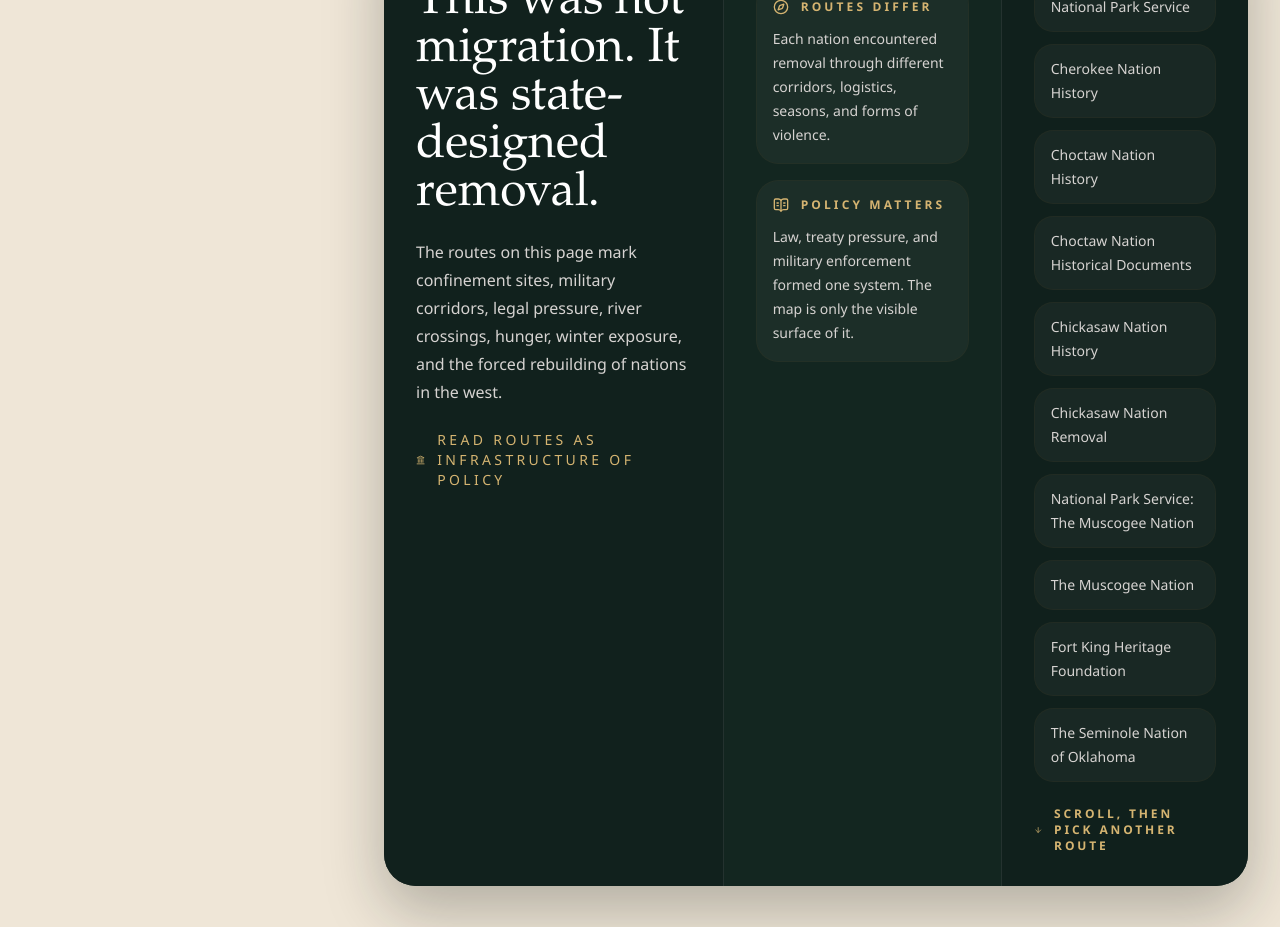
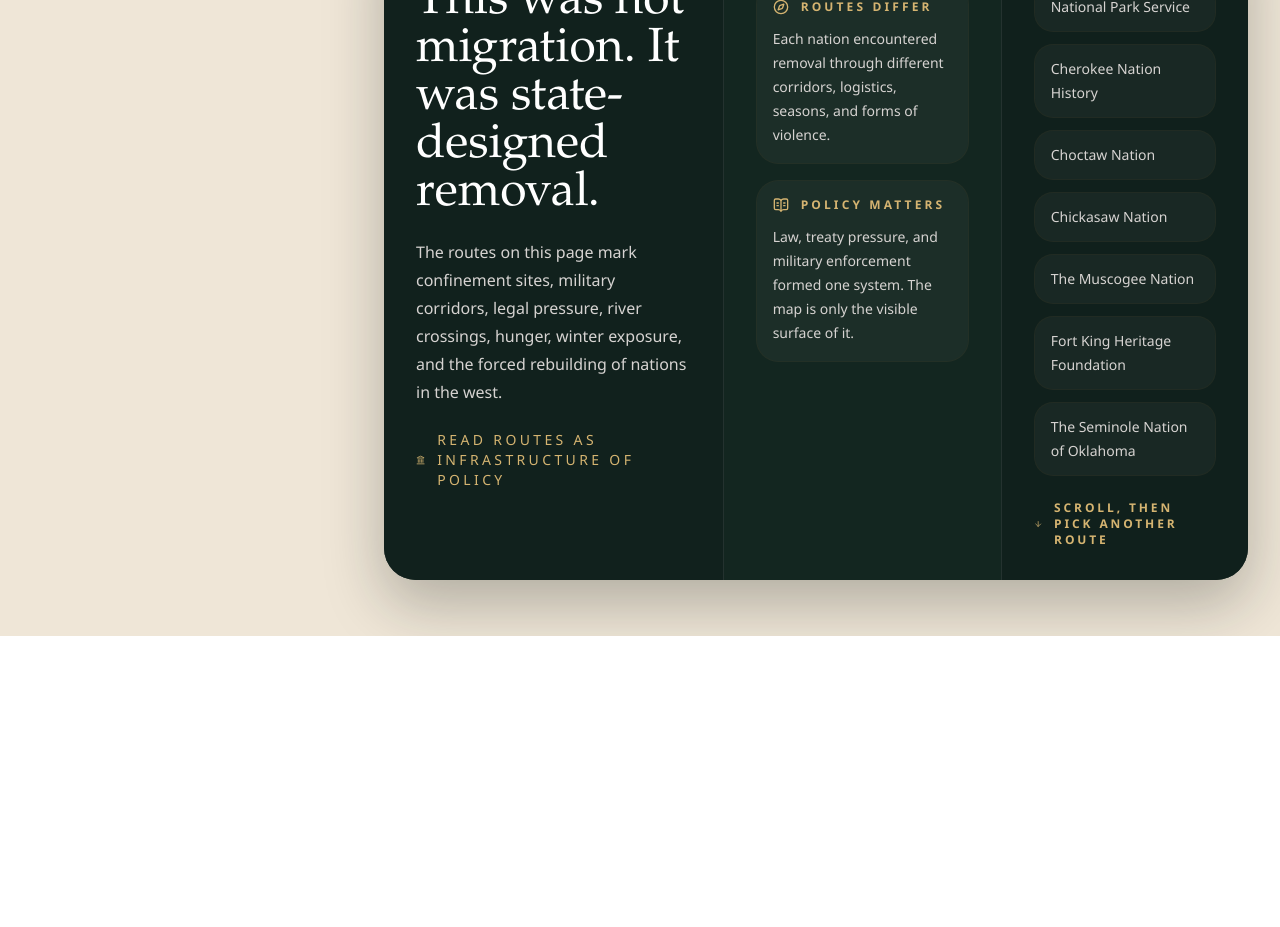
Before and after one commit to thanksother1234-create/Trail-of-Tears-Map, a React (Vite) app: page / in a window 1280 px wide. Shown: the part 2880-3807 px from the top of the page. After the commit the page ends 3516 px from the top, so only its background shows below. Built offline with nearby package versions, Linux system fonts and the light colour scheme.

Commit message:
Updates to sources to remove repetitive sources

```diff
--- a/src/components/sections/StatementBanner.tsx
+++ b/src/components/sections/StatementBanner.tsx
@@ -3,10 +3,60 @@ import { ArrowDown, BookOpenText, Compass, Landmark } from "lucide-react";
 
 import { trailRoutes } from "@/data/trailData";
 
+const sourceLabelOverrides: Record<string, string> = {
+  "cherokee.org": "Cherokee Nation",
+  "chickasaw.net": "Chickasaw Nation",
+  "choctawnation.com": "Choctaw Nation",
+  "ftking.org": "Fort King Heritage Foundation",
+  "muscogeenation.com": "The Muscogee Nation",
+  "nps.gov": "National Park Service",
+  "sno-nsn.gov": "The Seminole Nation of Oklahoma",
+};
+
+function getSourceSiteKey(url: string) {
+  return new URL(url).hostname.replace(/^www\./, "").toLowerCase();
+}
+
+function getSourceSiteHomePage(url: string) {
+  const parsed = new URL(url);
+
+  return `${parsed.protocol}//${parsed.hostname}/`;
+}
+
+function getSourceSiteLabel(siteKey: string, fallbackLabel: string) {
+  return (
+    sourceLabelOverrides[siteKey] ??
+    fallbackLabel
+      .replace(/:\s.*$/, "")
+      .replace(/\s+(History|Historical Documents|Removal)$/i, "")
+      .trim()
+  );
+}
+
 export function StatementBanner() {
+  const routeSources = trailRoutes.flatMap((route) => route.sources);
+  const sourceCountsBySite = routeSources.reduce((counts, source) => {
+    const siteKey = getSourceSiteKey(source.url);
+
+    counts.set(siteKey, (counts.get(siteKey) ?? 0) + 1);
+    return counts;
+  }, new Map<string, number>());
+
   const sources = Array.from(
-    new Map(trailRoutes.flatMap((route) => route.sources).map((source) => [source.url, source]))
-      .values(),
+    new Map(
+      routeSources.map((source) => {
+        const siteKey = getSourceSiteKey(source.url);
+        const useHomePage = (sourceCountsBySite.get(siteKey) ?? 0) > 1;
+        const normalizedSource = useHomePage
+          ? {
+              label: getSourceSiteLabel(siteKey, source.label),
+              url: getSourceSiteHomePage(source.url),
+            }
+          : source;
+
+        return [normalizedSource.url, normalizedSource] as const;
+      }),
+    ).values(),
   );
 
   return (
--- a/src/data/trailData.ts
+++ b/src/data/trailData.ts
@@ -124,13 +124,7 @@ export const trailRoutes: TrailRoute[] = [
       "Choctaw removal began immediately after the 1830 Treaty of Dancing Rabbit Creek and unfolded in several forced waves.",
     displacement: "From Mississippi across the Arkansas corridor into the Choctaw Nation in Indian Territory.",
     featuredEventId: "choctaw-removal",
-    sources: [
-      { label: "Choctaw Nation History", url: "https://www.choctawnation.com/about/history/" },
-      {
-        label: "Choctaw Nation Historical Documents",
-        url: "https://www.choctawnation.com/about/history/historical-documents/",
-      },
-    ],
+    sources: [{ label: "Choctaw Nation", url: "https://www.choctawnation.com/" }],
     lineCoordinates: [
       [32.78, -89.48],
       [33.18, -90.08],
@@ -188,13 +182,7 @@ export const trailRoutes: TrailRoute[] = [
     displacement:
       "From northern Mississippi through the Memphis corridor into the Chickasaw district in Indian Territory.",
     featuredEventId: "chickasaw-removal",
-    sources: [
-      { label: "Chickasaw Nation History", url: "https://chickasaw.net/Our-Nation/History.aspx" },
-      {
-        label: "Chickasaw Nation Removal",
-        url: "https://chickasaw.net/Our-Nation/History/Removal.aspx",
-      },
-    ],
+    sources: [{ label: "Chickasaw Nation", url: "https://chickasaw.net/" }],
     lineCoordinates: [
       [34.24, -88.99],
       [34.82, -89.54],
```
